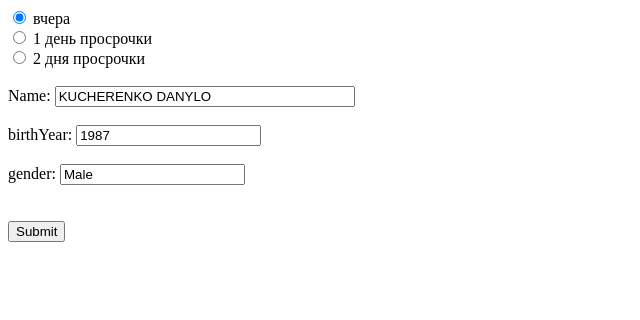
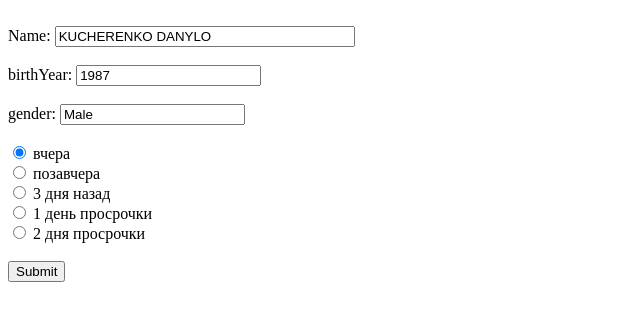
Before and after one commit to garmoshka-mo/instant-pcr-test, a website: page form.html in a window 1280 px wide. Shown: the whole page, without its empty margins (0-640 px from the left). Drawn offline with Linux system fonts and the light colour scheme.

Commit message:
all days options

```diff
--- a/form.html
+++ b/form.html
@@ -2,9 +2,30 @@
 
 <form action="/" method="POST">
 
+  <br>
+
+  <label for="name">Name:</label>
+  <input type="text" id="name" name="name" style="width: 300px"
+         value="KUCHERENKO DANYLO"><br>
+  <br>
+
+  <label for="birthYear">birthYear:</label>
+  <input type="text" id="birthYear" name="birthYear" value="1987"><br>
+  <br>
+
+  <label for="gender">gender:</label>
+  <input type="text" id="gender" name="gender" value="Male"><br>
+  <br/>
+
   <div>
     <input type="radio" id="1" name="daysAgo" value="1" checked>
     <label for="1">вчера</label>
+    <br/>
+    <input type="radio" id="2" name="daysAgo" value="2">
+    <label for="2">позавчера</label>
+    <br/>
+    <input type="radio" id="3" name="daysAgo" value="3">
+    <label for="3">3 дня назад</label>
     <br/>
 
     <input type="radio" id="4" name="daysAgo" value="4">
@@ -13,21 +34,11 @@
 
     <input type="radio" id="5" name="daysAgo" value="5">
     <label for="5">2 дня просрочки</label>
+    <br/>
+
   </div>
 
   <br>
-  <label for="name">Name:</label>
-  <input type="text" id="name" name="name" style="width: 300px"
-         value="KUCHERENKO DANYLO"><br>
+  <input type="submit" value="Submit">
 
-  <br>
-  <label for="birthYear">birthYear:</label>
-  <input type="text" id="birthYear" name="birthYear" value="1987"><br>
-
-  <br>
-  <label for="gender">gender:</label>
-  <input type="text" id="gender" name="gender" value="Male"><br>
-
-  <br><br>
-  <input type="submit" value="Submit">
 </form>
```
